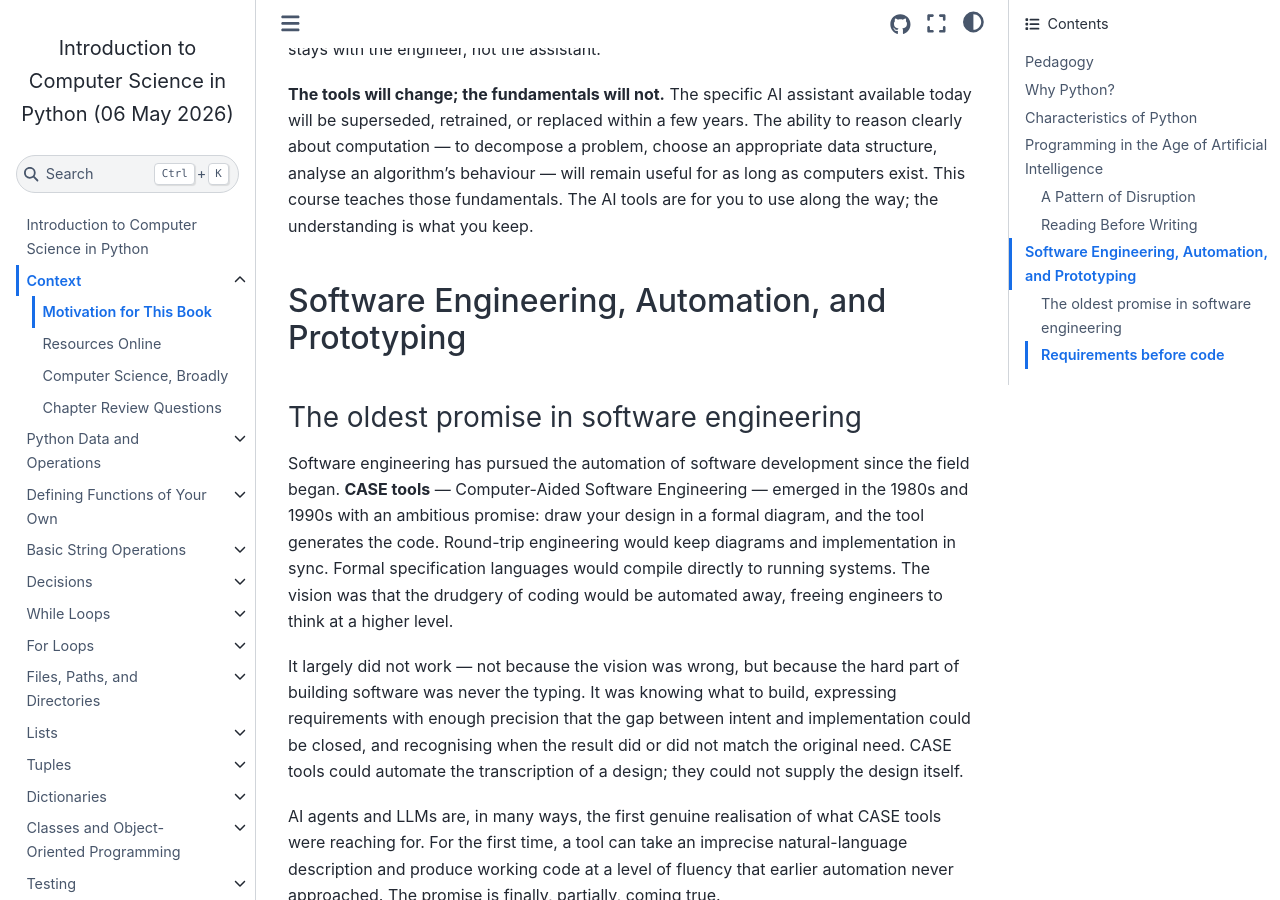
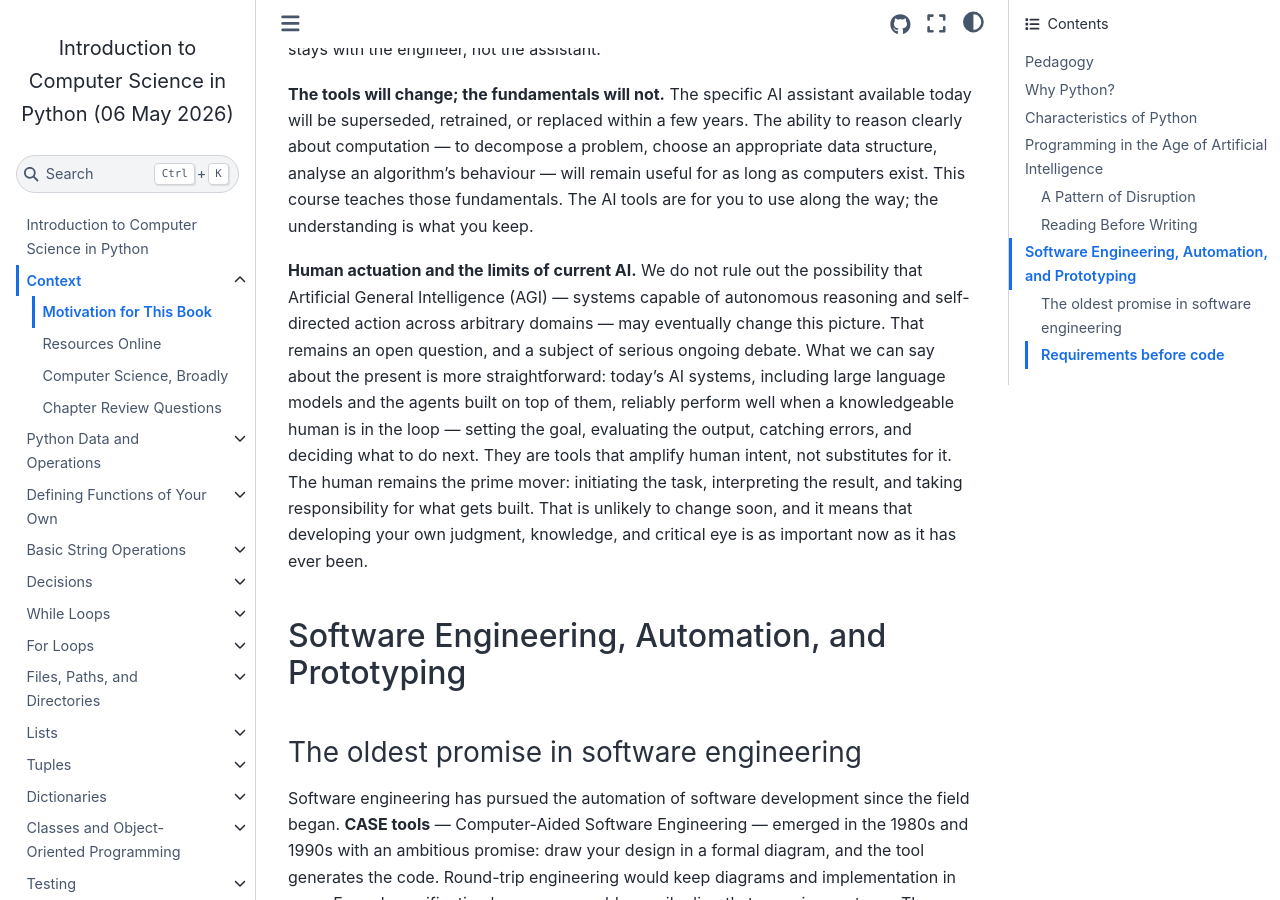
Before and after one commit to gkthiruvathukal/introcs-python-ai, a Sphinx documentation site: the page built from source/context/motivation.rst, in a window 1280 px wide and 900 px high, scrolled down 4591 px. Built offline with Sphinx 7.4.7 and the Sphinx Book theme 1.1.4, drawn with Linux system fonts in a browser that asks for light colours.

Commit message:
Add AGI caveat and human-in-the-loop paragraph to motivation
Acknowledges AGI as an open question without dismissing it, then
grounds the argument in the present: current LLMs and agents work
well when a knowledgeable human sets the goal, evaluates output,
and takes responsibility. Human actuation is the norm today.

Co-Authored-By: Claude Sonnet 4.6 <noreply@anthropic.com>

```diff
--- a/source/context/motivation.rst
+++ b/source/context/motivation.rst
@@ -214,6 +214,21 @@ analyse an algorithm's behaviour — will remain useful for as long as
 computers exist.  This course teaches those fundamentals.  The AI tools are
 for you to use along the way; the understanding is what you keep.
 
+**Human actuation and the limits of current AI.**
+We do not rule out the possibility that Artificial General Intelligence
+(AGI) — systems capable of autonomous reasoning and self-directed action
+across arbitrary domains — may eventually change this picture.  That
+remains an open question, and a subject of serious ongoing debate.  What
+we can say about the present is more straightforward: today's AI systems,
+including large language models and the agents built on top of them,
+reliably perform well when a knowledgeable human is in the loop — setting
+the goal, evaluating the output, catching errors, and deciding what to do
+next.  They are tools that amplify human intent, not substitutes for it.
+The human remains the prime mover: initiating the task, interpreting the
+result, and taking responsibility for what gets built.  That is unlikely
+to change soon, and it means that developing your own judgment, knowledge,
+and critical eye is as important now as it has ever been.
+
 Software Engineering, Automation, and Prototyping
 --------------------------------------------------
 
```
